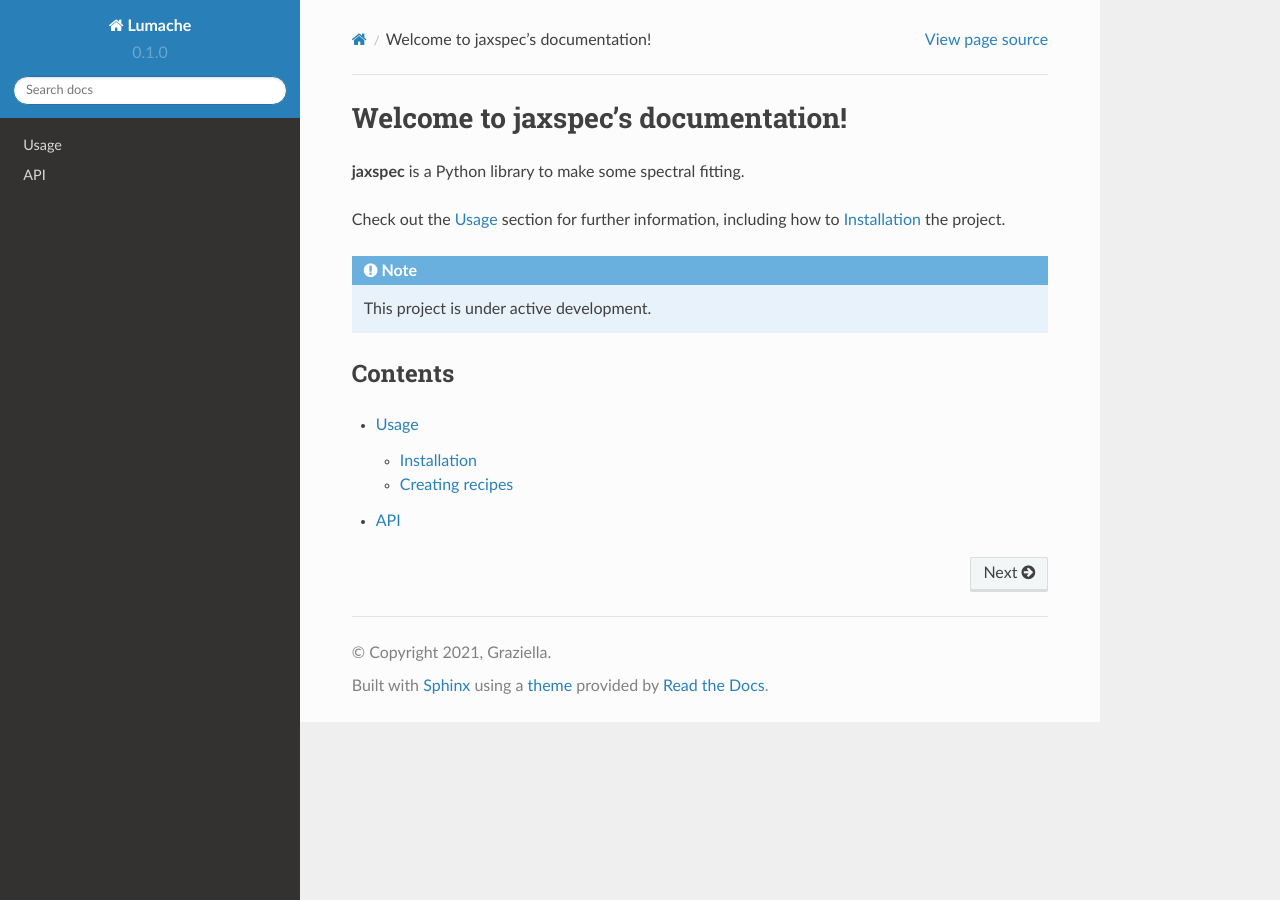
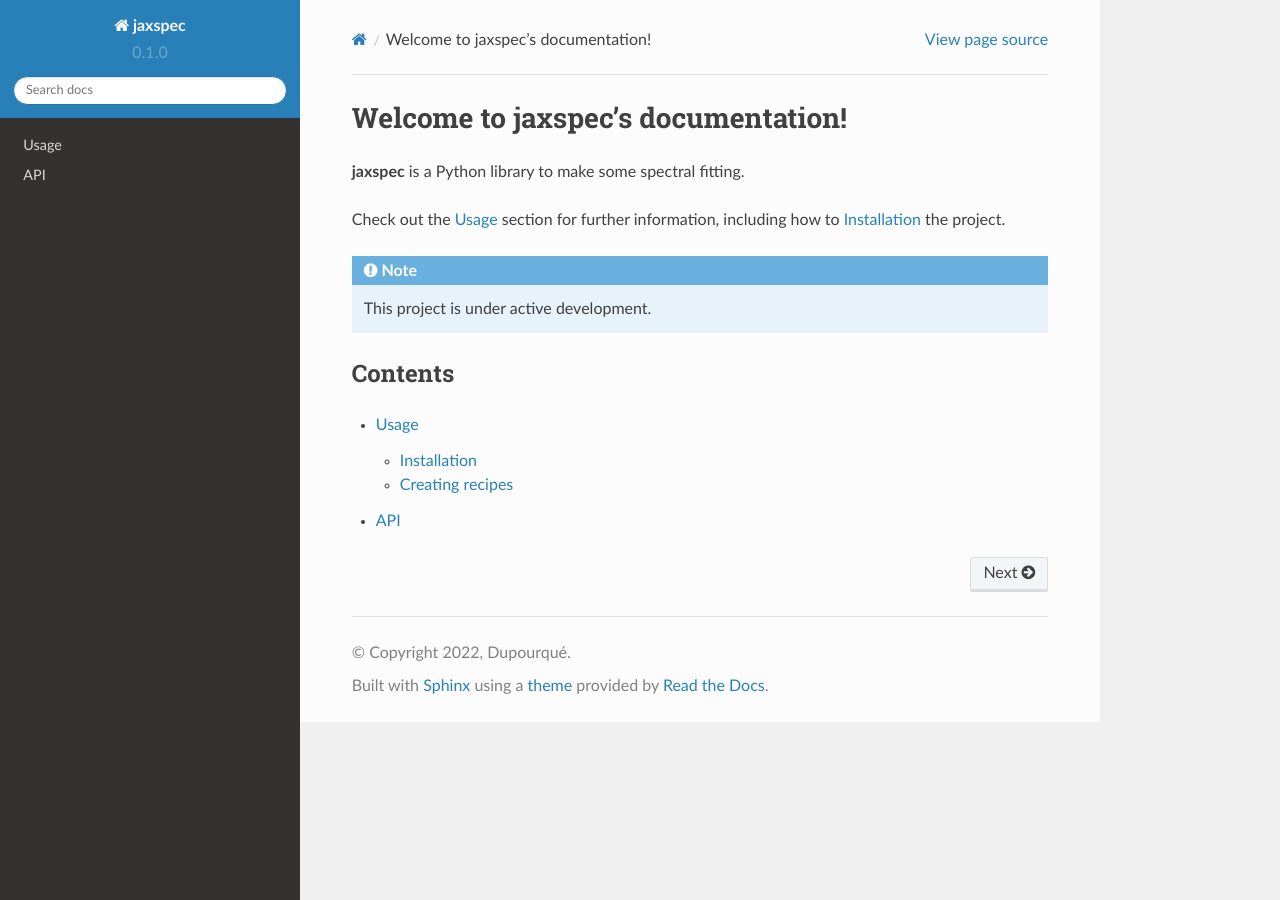
Before and after one commit to renecotyfanboy/jaxspec, a Sphinx documentation site: the page built from docs/source/index.rst, in a window 1280 px wide. Built offline with Sphinx 7.4.7 and the Read the Docs theme 2.0.0, drawn with Linux system fonts in a browser that asks for light colours.

Commit message:
updated config

```diff
--- a/docs/source/conf.py
+++ b/docs/source/conf.py
@@ -2,9 +2,9 @@
 
 # -- Project information
 
-project = 'Lumache'
-copyright = '2021, Graziella'
-author = 'Graziella'
+project = 'jaxspec'
+copyright = '2022, Dupourqué'
+author = 'Simon Dupourqué'
 
 release = '0.1'
 version = '0.1.0'
```
